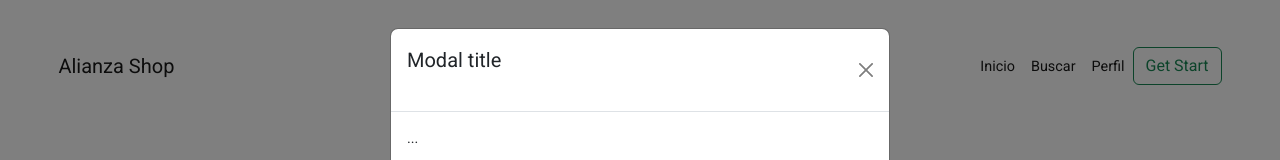
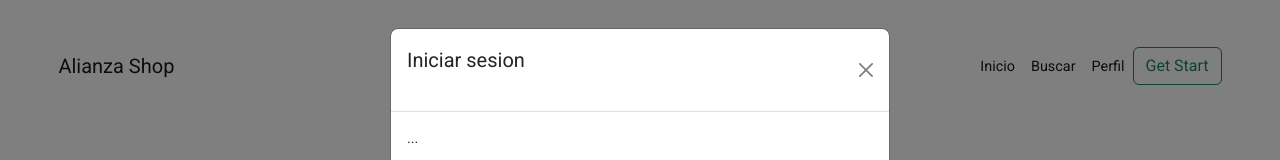
Before and after one commit to Wladi1000/TrabajoDeGrado-FrontEnd, a Vue app: page / in a window 1280 px wide. Both pictures are taken after a click on the link "Get Start". Shown: the top 160 px of the page. Built offline with nearby package versions, Linux system fonts and the light colour scheme.

Commit message:
Fix navbar

```diff
--- a/src/components/login.vue
+++ b/src/components/login.vue
@@ -5,7 +5,7 @@
     <!-- Modal -->
     <div
       class="modal fade"
-      id="staticBackdrop"
+      id="login"
       data-bs-backdrop="static"
       data-bs-keyboard="false"
       tabindex="-1"
@@ -16,7 +16,7 @@
         <div class="modal-content">
           <div class="modal-header">
             <h1 class="modal-title fs-5" id="staticBackdropLabel">
-              Modal title
+              Iniciar sesion
             </h1>
             <button
               type="button"
--- a/src/components/nav.vue
+++ b/src/components/nav.vue
@@ -45,7 +45,7 @@ import { RouterLink } from "vue-router";
               <a
                 class="btn btn-outline-success my-2 my-sm-0"
                 data-bs-toggle="modal"
-                data-bs-target="#staticBackdrop"
+                data-bs-target="#login"
                 >Get Start</a
               >
             </form>
```
